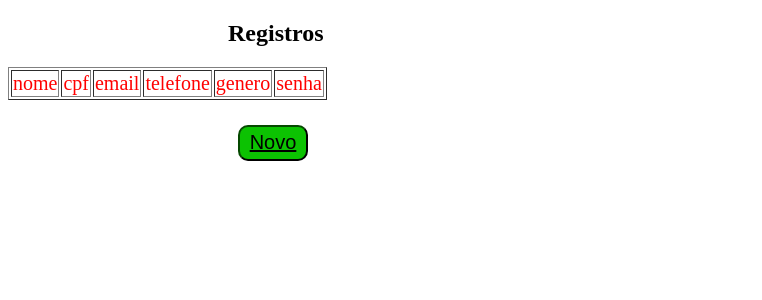
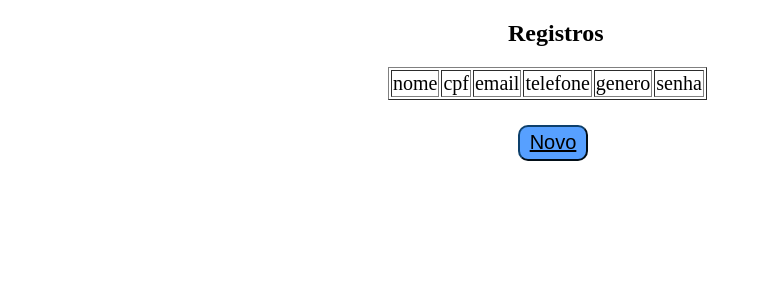
Before and after one commit to miqueias-eds/logica, a Node server app: template api/views/show2.ejs in a window 1280 px wide. Shown: the top 300 px of the page, without its empty margins (0-762 px from the left). Run offline with Node 20, Linux system fonts and the light colour scheme; the template is opened without the code that fills it, so the values that code supplies are empty; some libraries are stand-ins or nearby versions.

Commit message:
18/11/26 20:24

```diff
--- a/api/views/show2.ejs
+++ b/api/views/show2.ejs
@@ -7,16 +7,16 @@
 </head>
 
 <body>
-    <h2 style="margin-left: 220px;">Registros</h2>
-    <table border="1">
+    <h2 style="margin-left: 500px;">Registros</h2>
+    <table style="margin-left: 380px;" border="1">
         <thead>
             <tr style="font-size: 20px;">
-                <td style="color: red;">nome</td>
-                <td style="color: red;">cpf</td>
-                <td style="color: red;">email</td>
-                <td style="color: red;">telefone</td>
-                <td style="color: red;">genero</td>
-                <td style="color: red;">senha</td>
+                <td>nome</td>
+                <td>cpf</td>
+                <td>email</td>
+                <td>telefone</td>
+                <td>genero</td>
+                <td>senha</td>
             </tr>
         </thead>
         <tbody style="font-size: 20px;">
@@ -45,7 +45,7 @@
                 </tr>
                 <% }) %>
         </tbody>
-    </table> <button style="color: rgb(0, 0, 0); border-color: rgb(5, 73, 0); border-radius: 10px; width: 70px; height: 36px; background-color: rgb(12, 194, 2); font-size: 20px; margin-left: 230px; margin-top: 25px; "><a style="color: black;" href="/index2">Novo</a></button>
+    </table> <button style="color: black; border-color: rgb(13, 64, 108); border-radius: 10px; width: 70px; height: 36px; background-color: rgb(87, 160, 255); font-size: 20px; margin-left: 510px; margin-top: 25px; "><a style="color: black;" href="/index2">Novo</a></button>
 </body>
 
 </html>
```
